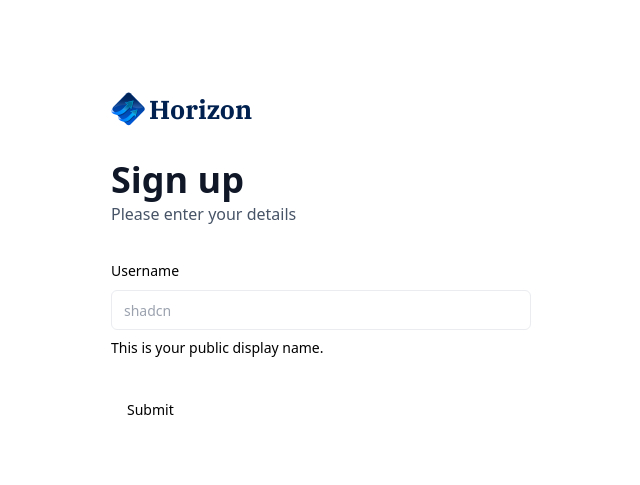
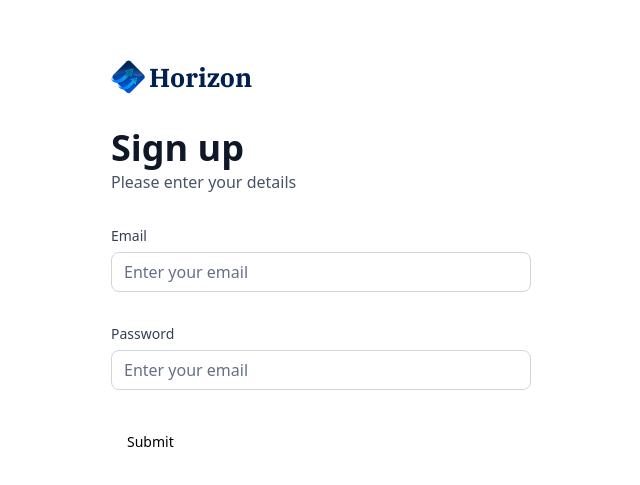
Before and after one commit to FURKANMEYDAN/bankingApp, a Next.js app in the folder banking-app/: page /sign-up in a window 1280 px wide. Shown: the part 139-624 px from the top of the page, without its empty margins (319-959 px from the left). Built offline with nearby package versions, Linux system fonts and the light colour scheme.

Commit message:
Sign-in form controls

```diff
--- a/banking-app/components/AuthForm.tsx
+++ b/banking-app/components/AuthForm.tsx
@@ -16,25 +16,23 @@ import {
     FormMessage,
 } from "@/components/ui/form"
 import { Input } from "@/components/ui/input"
-const formSchema = z.object({
-    username: z.string().min(2, {
-        message: "Username must be at least 2 characters.",
-    }),
-})
+import CustomInput from './CustomInput';
+import { authformSchema } from '@/lib/utils';
+
 
 const AuthForm = ({ type }: { type: string }) => {
 
     const [user, setUser] = useState(null)
     // 1. Define your form.
-    const form = useForm<z.infer<typeof formSchema>>({
-        resolver: zodResolver(formSchema),
+    const form = useForm<z.infer<typeof authformSchema>>({
+        resolver: zodResolver(authformSchema),
         defaultValues: {
-            username: "",
+            email: "",
         },
     })
 
     // 2. Define a submit handler.
-    function onSubmit(values: z.infer<typeof formSchema>) {
+    function onSubmit(values: z.infer<typeof authformSchema>) {
         // Do something with the form values.
         // ✅ This will be type-safe and validated.
         console.log(values)
@@ -77,21 +75,17 @@ const AuthForm = ({ type }: { type: string }) => {
                     <>
                         <Form {...form}>
                             <form onSubmit={form.handleSubmit(onSubmit)} className="space-y-8">
-                                <FormField
+                                <CustomInput
                                     control={form.control}
-                                    name="username"
-                                    render={({ field }) => (
-                                        <FormItem>
-                                            <FormLabel>Username</FormLabel>
-                                            <FormControl>
-                                                <Input placeholder="shadcn" {...field} />
-                                            </FormControl>
-                                            <FormDescription>
-                                                This is your public display name.
-                                            </FormDescription>
-                                            <FormMessage />
-                                        </FormItem>
-                                    )}
+                                    name='email'
+                                    label='Email'
+                                    placeholder='Enter your email'
+                                />
+                                <CustomInput
+                                    control={form.control}
+                                    name='password'
+                                    label='Password'
+                                    placeholder='Enter your password'
                                 />
                                 <Button type="submit">Submit</Button>
                             </form>
--- /dev/null
+++ b/banking-app/components/CustomInput.tsx
@@ -0,0 +1,44 @@
+import React from 'react'
+import { FormControl, FormField, FormLabel, FormMessage } from './ui/form'
+import {Input}  from "./ui/input"
+import  {Control, FieldPath, Form} from "react-hook-form"
+import { z } from "zod"
+import { authformSchema } from '@/lib/utils'
+
+interface CustomInput {
+    control: Control<z.infer<typeof authformSchema>>,
+    name: FieldPath<z.infer<typeof authformSchema>>,
+    label:string,
+    placeholder:string,
+}
+
+const CustomInput = ({control,name,label,placeholder}:CustomInput) => {
+
+    return (
+        <FormField
+            control={control}
+            name={name}
+            render={({ field }) => (
+                <div className='form-item'>
+                    <FormLabel className='form-label'>
+                        {label}
+                    </FormLabel>
+                    <div className="flex w-full flex-full">
+                        <FormControl>
+                            <Input
+                                placeholder='Enter your email'
+                                className='input-class'
+                                type={name==='password' ? 'password':'text'}
+                                {...field}
+                            />
+                        </FormControl>
+                        <FormMessage className='form-message mt-2' />
+                    </div>
+                </div>
+            )}
+        />
+
+    )
+}
+
+export default CustomInput
--- a/banking-app/lib/utils.ts
+++ b/banking-app/lib/utils.ts
@@ -2,6 +2,7 @@
 import { type ClassValue, clsx } from "clsx";
 import qs from "query-string";
 import { twMerge } from "tailwind-merge";
+import { z } from "zod";
 
 export function cn(...inputs: ClassValue[]) {
   return twMerge(clsx(inputs));
@@ -193,3 +194,7 @@ export const getTransactionStatus = (date: Date) => {
 
   return date > twoDaysAgo ? "Processing" : "Success";
 };
+export const authformSchema = z.object({
+  email: z.string().email(),
+  password :z.string().min(8)
+})
```
